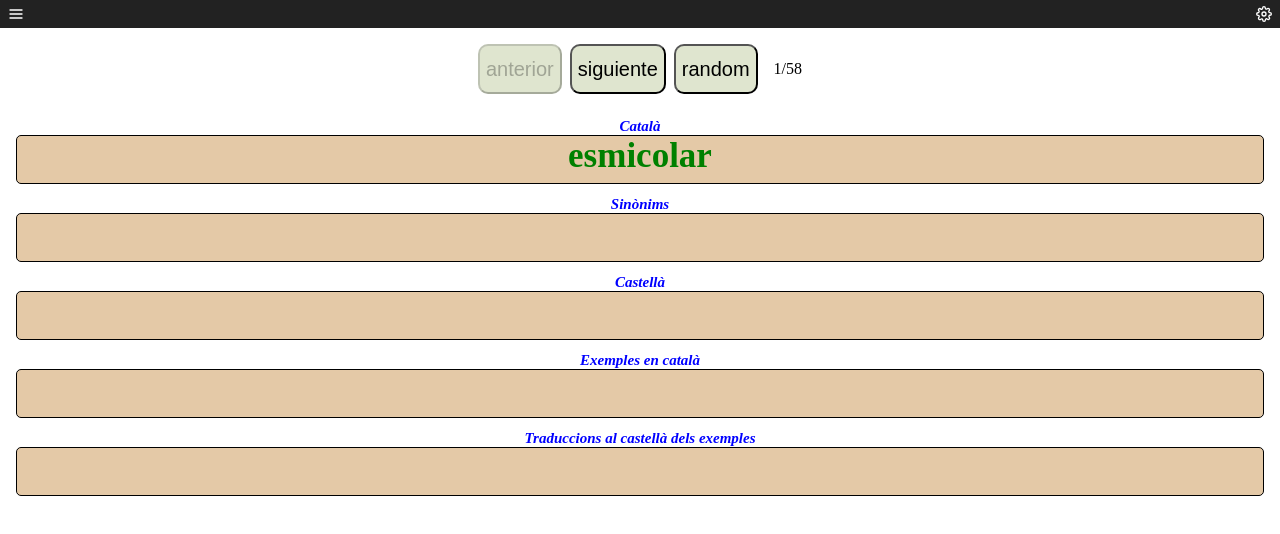
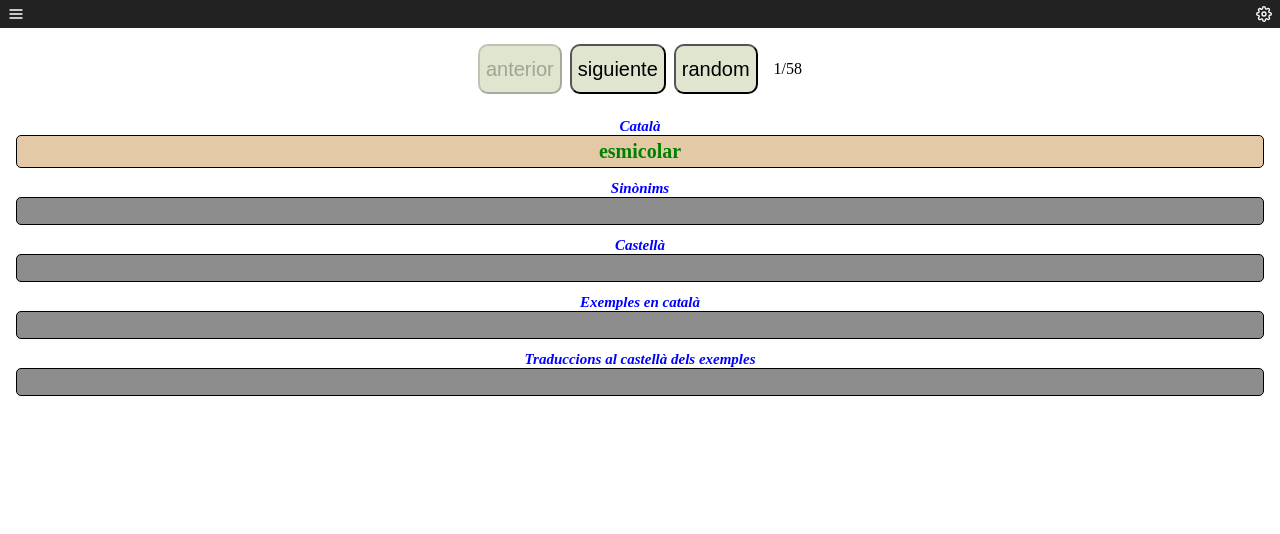
Before and after one commit to JosepConejero/catalanofilia, a React (Create React App) app: page /vocabulari in a window 1280 px wide. Shown: the top 534 px of the page. Built offline with nearby package versions, Linux system fonts and the light colour scheme.

Commit message:
Modified text background, etc.

```diff
--- a/src/components/Campo.tsx
+++ b/src/components/Campo.tsx
@@ -5,15 +5,28 @@ interface CampoProps {
   onToggle: () => void;
 }
 
-// Label + texto; pulsar sobre cualquiera de los dos alterna la visibilidad del texto
 export default function Campo({ etiqueta, texto, oculto, onToggle }: CampoProps) {
+  const vacio = !texto || texto.trim() === '';
+
+  // El oculto tiene prioridad: aunque esté vacío, se muestra gris y sin texto
+  let clase = 'campo-texto';
+  let contenido = texto;
+
+  if (oculto) {
+    clase += ' campo-oculto';
+    contenido = '';
+  } else if (vacio) {
+    clase += ' campo-vacio';
+    contenido = '-------';
+  }
+
   return (
     <div className="campo">
       <label className="campo-label" onClick={onToggle}>
         {etiqueta}
       </label>
-      <p className="campo-texto" onClick={onToggle}>
-        {oculto ? '' : texto}
+      <p className={clase} onClick={onToggle}>
+        {contenido}
       </p>
     </div>
   );
--- a/src/data/traduccio.ts
+++ b/src/data/traduccio.ts
@@ -4,6 +4,7 @@ export const traduccio: string[][] = [
   ["M'agrada viatjar pel mon.", "Me gusta viajar por el mundo."],
   ["La mare va mirar el fill.", "La madre miró al hijo."],
   ["Malgrat tot, estic contenta.", "A pesar de todo, estoy contenta."],
-  ["A la nit, arribo al festival i premo el timbre per desfogar-me sense distingir bé a causa de les ombres. No facis cas de les addiccions, esplaia't i assenyala el teu camí, busca l'opció correcta amb la qual expressar-te. No cal cercar el que facin els altres. Si no, em faig uns embolics.", "Por la noche, llego al festival y pulso el timbre para desahogarme sin distinguir bien a causa de las sombras. No hagas caso de las adicciones, expláyate y señala tu camino, busca la opción correcta con la que expresarte. No hace falta buscar lo que hagan los demás. Si no, me hago un lío."],
+  ["A la nit, arribo al festival i premo el timbre per desfogar-me sense distingir bé a causa de les ombres. No facis cas de les addiccions, esplaia't i assenyala el teu camí, busca l'opció correcta amb la qual expressar-te. No cal cercar el que facin els altres. Si no, em faig uns embolics.",
+   "Por la noche, llego al festival y pulso el timbre para desahogarme sin distinguir bien a causa de las sombras. No hagas caso de las adicciones, expláyate y señala tu camino, busca la opción correcta con la que expresarte. No hace falta buscar lo que hagan los demás. Si no, me hago un lío."],
 
 ];
--- a/src/index.css
+++ b/src/index.css
@@ -181,9 +181,24 @@ body,
 
 .campo-texto {
   color: green;
-  font-size: 35px;
+  font-size: 20px;
   font-weight: bold;
   border: 1px solid black;
   border-radius: 5px;
   background-color: rgb(228, 201, 167);
+
+  margin: 0;
+  min-height: 1.4em;
+  padding: 4px 8px;
+  cursor: pointer;
 }
+
+.campo-oculto {
+  background: #8d8d8d;
+  /* gris oscuro */
+}
+
+.campo-vacio {
+  font-style: italic;
+  color: #888;
+}
--- a/src/pages/TraduccioPage.tsx
+++ b/src/pages/TraduccioPage.tsx
@@ -21,8 +21,8 @@ export default function TraduccioPage() {
   const toggle = (c: Clave) => setOcultos((o) => ({ ...o, [c]: !o[c] }));
 
   const campos: { clave: Clave; etiqueta: string; texto: string }[] = [
+    { clave: 'castella', etiqueta: 'Castellà', texto: castella },
     { clave: 'catala', etiqueta: 'Català', texto: catala },
-    { clave: 'castella', etiqueta: 'Castellà', texto: castella },
   ];
 
   return (
```
Also changed, not shown: 1 other file (tests, documents, lock files or other folders).
